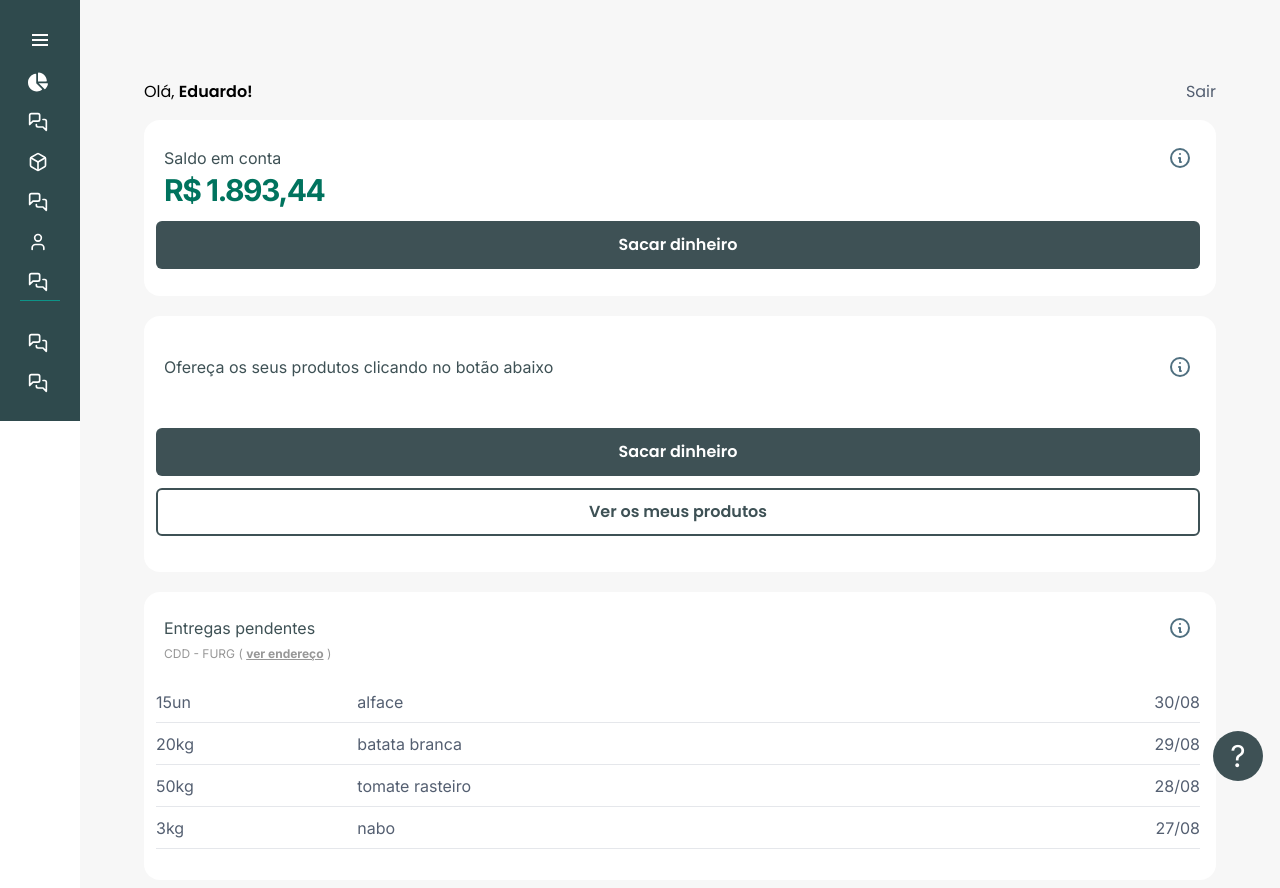
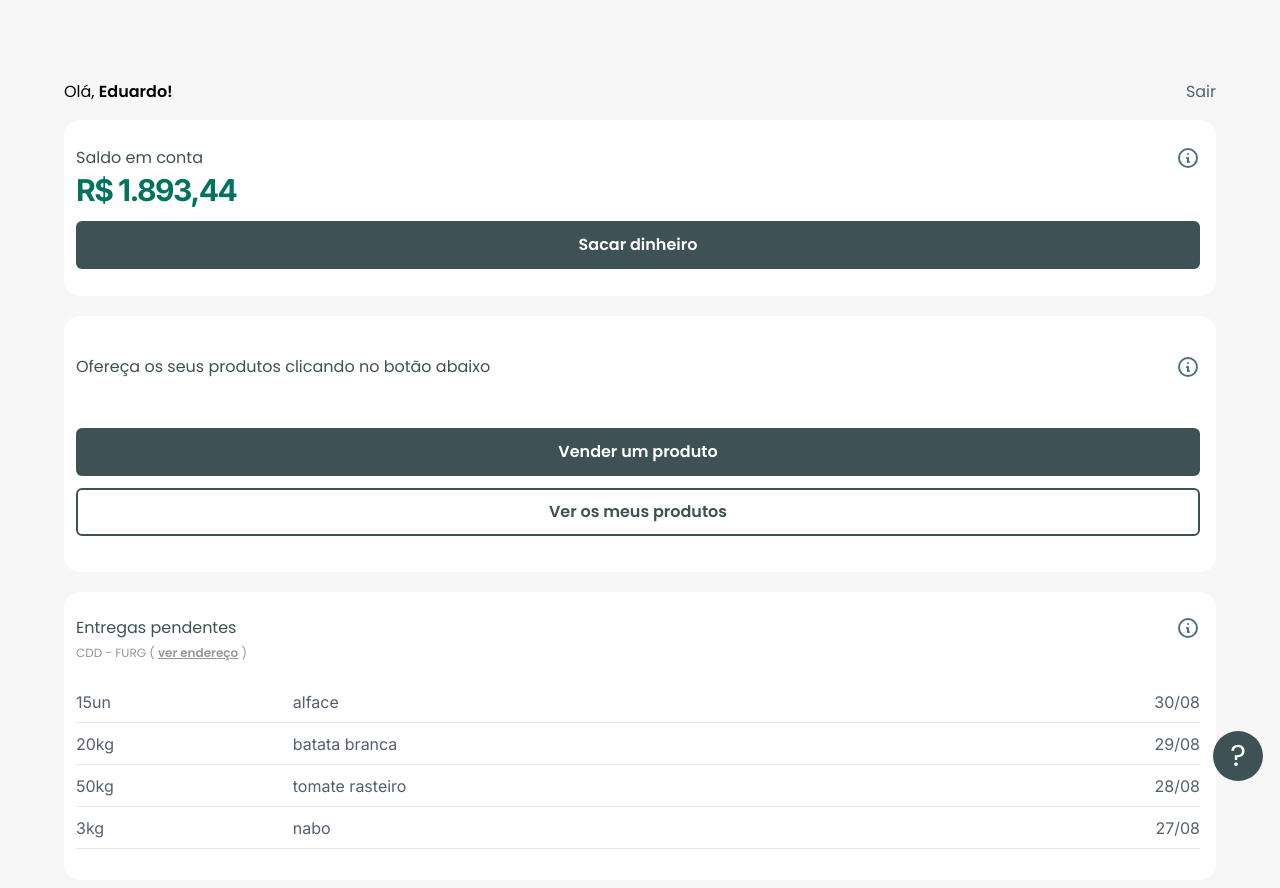
Before and after one commit to mb4ndeira/ecoo-apps, a Next.js app: page /produtor in a window 1280 px wide. Shown: the top 888 px of the page. Built offline with nearby package versions, Linux system fonts and the light colour scheme.

Commit message:
style: fix font family

```diff
--- a/src/app/layout.tsx
+++ b/src/app/layout.tsx
@@ -30,15 +30,8 @@ export default function RootLayout({
 }) {
   return (
     <html lang="en">
-      <body
-        className={
-          "flex w-full h-full min-h-screen " +
-          poppins.className +
-          " " +
-          inter.className
-        }
-      >
-        <Sidebar />
+      <body className={"flex w-full h-full min-h-screen " + poppins.className}>
+        {/* <Sidebar /> */}
         <main className="flex flex-col gap-10 w-full px-8 md:px-10 lg:px-16 pb-10 pt-10 md:pt-16 lg:pt-20 bg-background">
           {children}
         </main>
--- a/src/app/produtor/page.tsx
+++ b/src/app/produtor/page.tsx
@@ -6,10 +6,10 @@ export default function Home() {
   return (
     <div className="bg-background">
       <header className="flex mb-4">
-        <span className="font-poppins text-#2F4A4D">
+        <span className="text-#2F4A4D">
           Olá, <strong>Eduardo!</strong>
         </span>
-        <button className="ml-auto font-poppins text-primary">Sair</button>
+        <button className="ml-auto text-primary">Sair</button>
       </header>
       <AccountBalance />
       <ProductMenu />
--- a/src/components/producer/AccountBalance.tsx
+++ b/src/components/producer/AccountBalance.tsx
@@ -3,18 +3,18 @@ import { HiOutlineInformationCircle } from "react-icons/hi";
 export function AccountBalance() {
   return (
     <div className="mt-2 w-full h-44 pl-3 pr-4 rounded-2xl bg-white flex flex-col justify-around">
-      <div className="flex justify-between items-start px-2 mt-[20px]">
+      <div className="flex justify-between items-start  mt-[20px]">
         <div className="flex flex-col gap-0.5">
-          <span className="font-inter text-[#3E5155]">Saldo em conta</span>
+          <span className="text-[#3E5155]">Saldo em conta</span>
           <span className="text-3xl font-inter font-bold tracking-tighter text-[#00735E]">
             R$ 1.893,44
           </span>
         </div>
-        <button>
+        <button className="ml-auto">
           <HiOutlineInformationCircle className="text-[24px] text-slate-blue" />
         </button>
       </div>
-      <button className="w-full bg-[#3E5155] rounded-md h-12 mb-[21px] text-white font-bold font-poppins">
+      <button className="w-full bg-[#3E5155] rounded-md h-12 mb-[21px] text-white font-bold">
         Sacar dinheiro
       </button>
     </div>
--- a/src/components/producer/PendingDeliveries.tsx
+++ b/src/components/producer/PendingDeliveries.tsx
@@ -4,9 +4,9 @@ import { PendingDeliveriesTable } from "@/components/producer/Table/PendingDeliv
 export function PendingDeliveries() {
   return (
     <div className="mt-5 w-full h-72 pl-3 pr-4 rounded-2xl bg-white flex flex-col justify-around gap-4">
-      <div className="flex justify-between items-start px-2 mt-[23px]">
+      <div className="flex justify-between items-start mt-[23px]">
         <div className="flex flex-col">
-          <span className="font-inter text-[#3E5155]">Entregas pendentes</span>
+          <span className=" text-[#3E5155]">Entregas pendentes</span>
           <div>
             <span className="text-xs text-[#979797]">
               CDD - FURG ({" "}
--- a/src/components/producer/ProductMenu.tsx
+++ b/src/components/producer/ProductMenu.tsx
@@ -3,8 +3,8 @@ import { HiOutlineInformationCircle } from "react-icons/hi";
 export function ProductMenu() {
   return (
     <div className="mt-5 w-full h-64 pl-3 pr-4 rounded-2xl bg-white flex flex-col justify-around gap-4">
-      <div className="flex justify-between items-start px-2 mt-[23px]">
-        <span className="font-inter text-[#3E5155]">
+      <div className="flex justify-between items-start mt-[23px]">
+        <span className="text-[#3E5155]">
           Ofereça os seus produtos clicando no botão abaixo
         </span>
         <button>
@@ -12,10 +12,10 @@ export function ProductMenu() {
         </button>
       </div>
       <div className="">
-        <button className="w-full bg-[#3E5155] rounded-md h-12 mb-[12px] text-white font-bold font-poppins">
-          Sacar dinheiro
+        <button className="w-full bg-[#3E5155] rounded-md h-12 mb-[12px] text-white font-bold">
+          Vender um produto
         </button>
-        <button className="w-full bg-transparent rounded-md h-12 mb-[20px] text-[#3E5155] border-2 border-[#3E5155] font-bold font-poppins">
+        <button className="w-full bg-transparent rounded-md h-12 mb-[20px] text-[#3E5155] border-2 border-[#3E5155] font-bold">
           Ver os meus produtos
         </button>
       </div>
--- a/src/components/producer/Table/PendingDeliveriesTable.tsx
+++ b/src/components/producer/Table/PendingDeliveriesTable.tsx
@@ -8,7 +8,7 @@ export function PendingDeliveriesTable() {
   };
 
   return (
-    <table className="text-[#545F71] mb-[30px]">
+    <table className="text-[#545F71] mb-[30px] font-inter">
       <tbody>
         {firstFourItems.map((item: any, index: any) => (
           <tr key={index} style={rowStyle} className="border-b">
```
